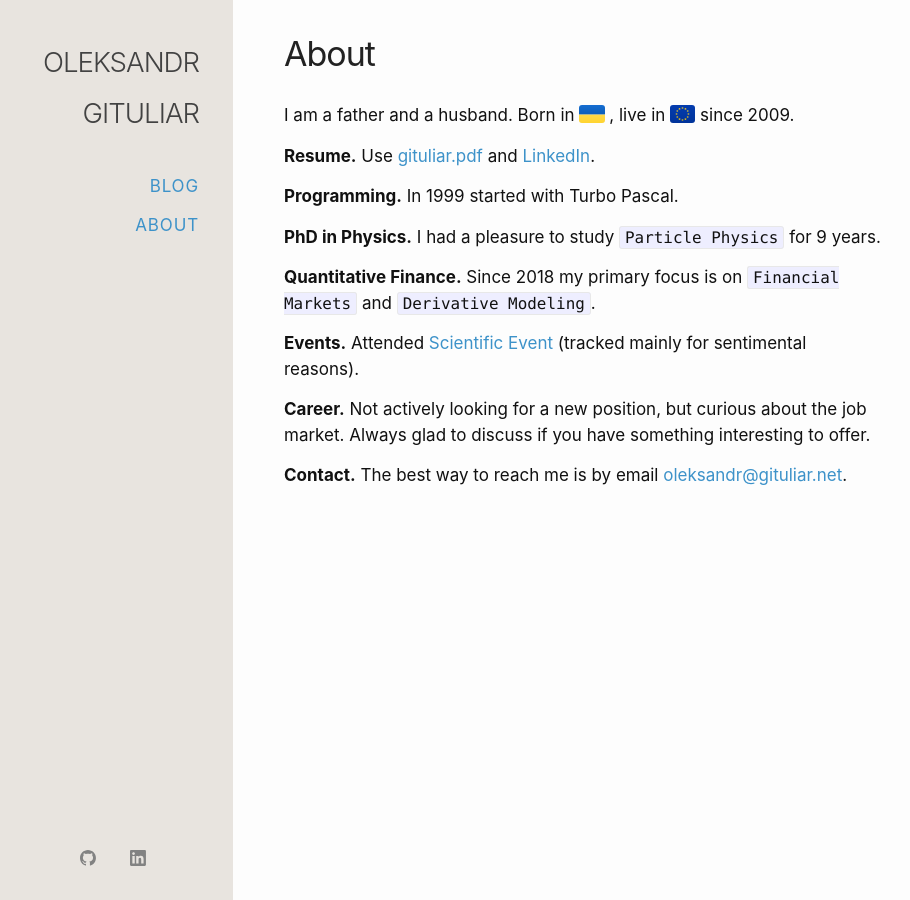
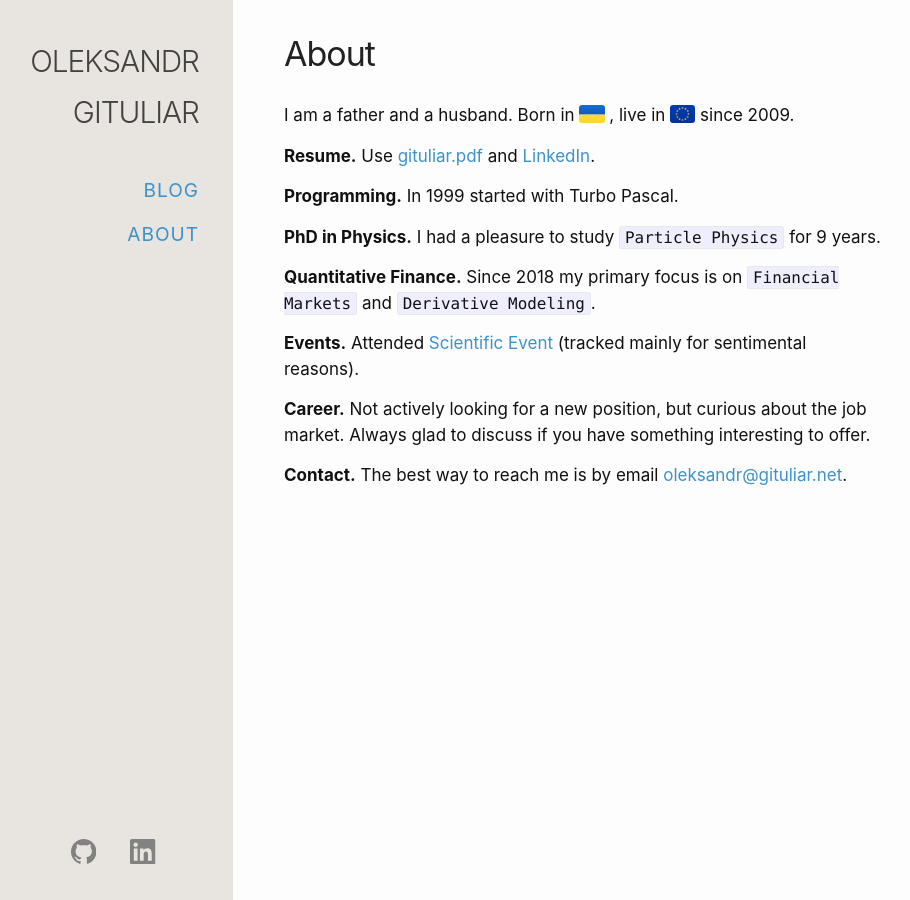
Before and after one commit to gituliar/gituliar.github.io, a Jekyll site: the page built from about.md, in a window 1280 px wide. Shown: the whole page, without its empty margins (7-917 px from the left). Built offline with Jekyll 4.4.1, drawn with Linux system fonts in a browser that asks for light colours.

Commit message:
Update SASS

```diff
--- a/_sass/minima/_layout.scss
+++ b/_sass/minima/_layout.scss
@@ -12,7 +12,7 @@
 }
 
 .site-title {
-  @include relative-font-size(1.625);
+  @include relative-font-size(1.75);
   font-weight: 300;
   letter-spacing: -1px;
   margin-bottom: 0;
@@ -143,7 +143,7 @@
 
 .footer-col-wrapper,
 .social-links {
-  @include relative-font-size(0.9375);
+  @include relative-font-size(1.5);
   color: $brand-color;
 }
 
--- a/_sass/minima/custom-styles.scss
+++ b/_sass/minima/custom-styles.scss
@@ -63,11 +63,12 @@ h3 {
 .nav-item {
     display: block;
     *display: inline;
-    padding-top: 0.75em;
+    padding-top: 0.875em;
 }
 .nav-item a {
     letter-spacing: 0.05em;
     text-transform: uppercase;
+    @include relative-font-size(1.125);
 }
 
 
```
